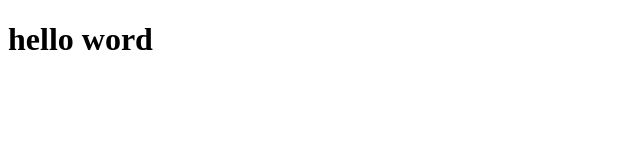
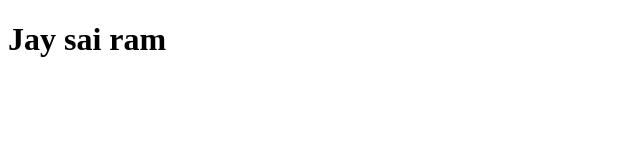
Before and after one commit to singhshivam55/indi, a plain HTML site: page index.html in a window 1280 px wide. Shown: the whole page, without its empty margins (0-640 px from the left). Drawn offline with Linux system fonts and the light colour scheme.

Commit message:
third commit

```diff
--- a/index.html
+++ b/index.html
@@ -7,6 +7,6 @@
     <title>Document</title>
 </head>
 <body>
-    <h1>hello word</h1>
+    <h1>Jay sai ram</h1>
 </body>
 </html>
```
